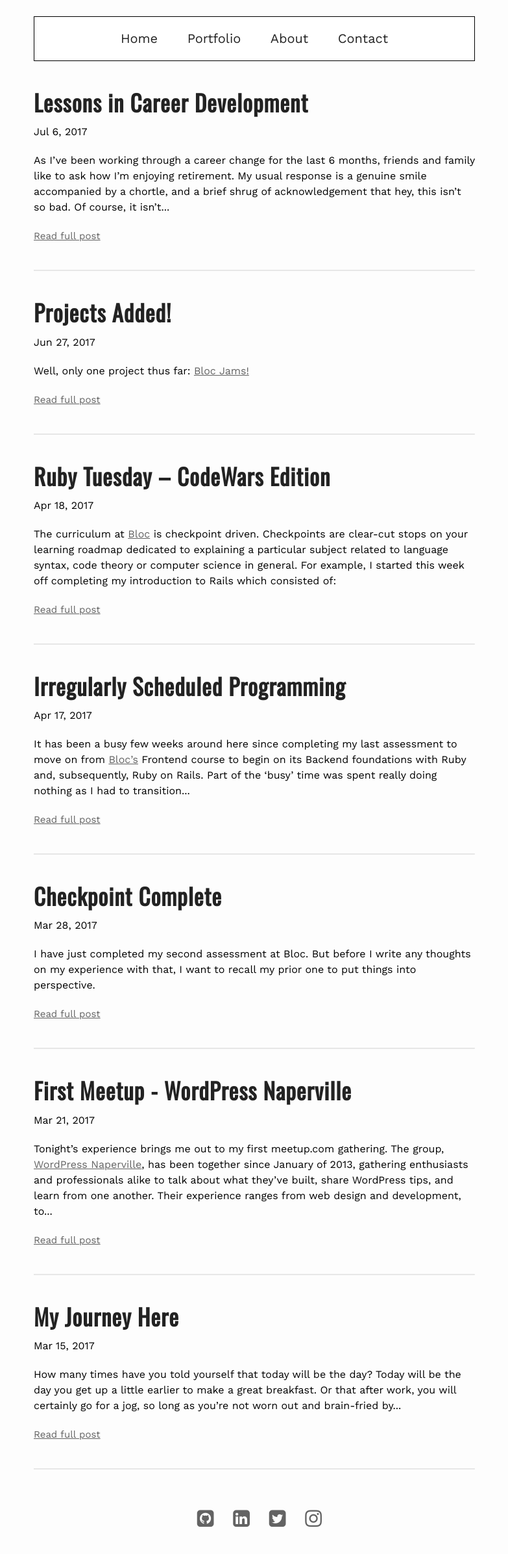
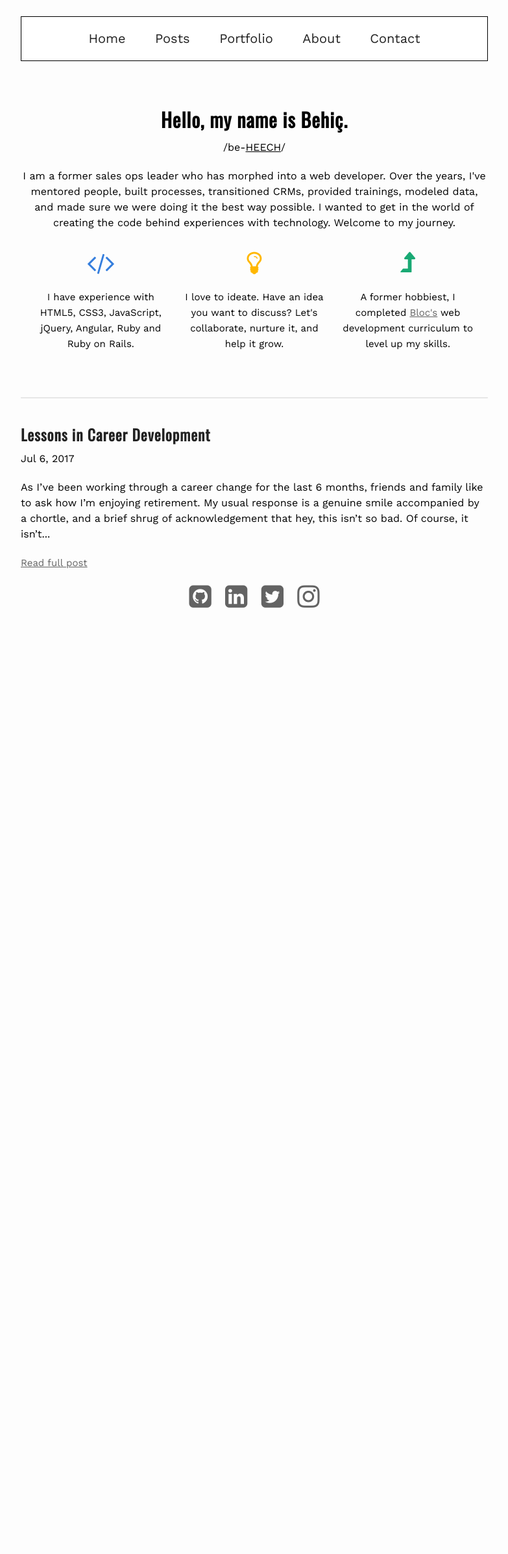
Before and after one commit to behica/behica.github.io, a Jekyll site: the page built from index.html, in a window 1280 px wide. Shown: the whole page at 65% size, without its empty margins (248-1031 px from the left). Built offline with Jekyll 4.4.1, drawn with Linux system fonts in a browser that asks for light colours; nearby versions of some CDN libraries; some web fonts are replaced; after the commit the page ends 978 px from its top, so only the background shows below that.

Commit message:
Home page redone, added posts link

```diff
--- a/_config.yml
+++ b/_config.yml
@@ -2,6 +2,9 @@
 baseurl: ""
 url: "http://www.behicakgun.com"
 collections:
+  posts:
+    output: true
+    permalink: /posts/:path/
   portfolio:
     output: true
     permalink: /portfolio/:path/
--- a/_includes/header.html
+++ b/_includes/header.html
@@ -1,6 +1,7 @@
 <nav class='nav bg-white'>
   <ul class='ba'>
     <li><a href="/">Home</a></li>
+    <li><a href="/posts">Posts</a></li>
     <li><a href="/portfolio">Portfolio</a></li>
     <li><a href="/about">About</a></li>
     <li><a href="/contact">Contact</a></li>
--- a/css/main.css
+++ b/css/main.css
@@ -24,8 +24,6 @@ body {
   font-size: 1em;
   line-height: 1.35;
   font-family: Helvetica, sans-serif;
-	/*margin-top: 40px;*/
-  /*margin-bottom: 40px;*/
   -webkit-font-smoothing: antialiased;
   text-rendering: optimizeLegibility;
 }
@@ -44,11 +42,10 @@ img {
 
 /* Icons */
 .fa {
-    padding: 20px;
-    font-size: 30px;
+  font-size: 40px;
   width: 50px;
-    text-align: center;
   text-decoration: none;
+  padding-bottom: 1rem;
 }
 
 /*
@@ -58,7 +55,7 @@ img {
 .container {
   padding-left: 20px;
   padding-right: 20px;
-  max-width: 720px;
+  max-width: 760px;
   margin-right: auto;
   margin-left: auto;
 	/*background-color: white;*/
@@ -84,17 +81,22 @@ h5,
 h6 {
   margin-top: 1.5rem;
   margin-bottom: .5rem;
-  font-size: 1rem;
 }
 h1 {
   font-family: 'Oswald', sans-serif;
   letter-spacing: 1px;
   margin-top: 0px;
-  font-size: 1.75rem;
+/*  font-size: 1.75rem;*/
 }
 h2 {
   font-family: 'Oswald', sans-serif;
-  font-size: 1.1rem;
+/*  font-size: 1.1rem;*/
+  letter-spacing: 1px;
+}
+
+h3 {
+  font-family: 'Oswald', sans-serif;
+/*  font-size: 1.1rem;*/
   letter-spacing: 1px;
 }
 a {
@@ -145,7 +147,7 @@ pre {
 /*
  * Navigation
  */
-h1 a {
+h1 a, h2 a, h3 a {
   text-decoration: none;
   position: relative;
   color: #222;
@@ -155,7 +157,9 @@ h1 a:hover {
 	text-decoration: none;
 }
 
-h1 a:before {
+h1 a:before,
+h2 a:before,
+h3 a:before {
   content: '';
   position: absolute;
   width: 100%;
@@ -170,7 +174,9 @@ h1 a:before {
   transition: all 0.3s ease-in-out 0s;
 }
 
-h1 a:hover:before {
+h1 a:hover:before,
+h2 a:hover:before,
+h3 a:hover:before {
   visibility: visible;
   -webkit-transform: scaleX(1);
   transform: scaleX(1);
--- a/index.html
+++ b/index.html
@@ -1,13 +1,32 @@
 ---
 layout: default
 ---
-
-{% for post in site.posts %}
-	<article>
-		<h1><a href="{{ post.url }}">{{ post.title }}</a></h1>
-		<p class="date">{{ post.date | date: "%b %-d, %Y" }}</p>
-		<p>{{ post.excerpt | truncatewords: 50 }}</p>
-		<p class="f7"><a href="{{ post.url }}">Read full post</p></a>
-	</article>
-	<hr>
-{% endfor %}
+{% assign post = site.posts.first %}
+<article>
+  <div class="tc">
+    <h2>Hello, my name is Behiç.</h2>
+    <p>/be-<span class="underline">HEECH</span>/</p>
+    <p>I am a former sales ops leader who has morphed into a web developer. Over the years, I've mentored people, built processes, transitioned CRMs, provided trainings, modeled data, and made sure we were doing it the best way possible. I wanted to get in the world of creating the code behind experiences with technology. Welcome to my journey.</p>
+  </div>
+  <div class="mw9 center">
+  <div class="cf ph1-ns">
+    <div class="fl w-100 w-third-ns pa2 tc">
+      <i class="blue fa fa-code"></i>
+      <p class="f7">I have experience with HTML5, CSS3, JavaScript, jQuery, Angular, Ruby and Ruby on Rails.</p>
+    </div>
+    <div class="fl w-100 w-third-ns pa2 tc">
+      <i class="gold fa fa-lightbulb-o" aria-hidden="true"></i>
+      <p class="f7">I love to ideate. Have an idea you want to discuss? Let's collaborate, nurture it, and help it grow.</p>
+    </div>
+    <div class="fl w-100 w-third-ns pa2 tc">
+      <i class="green fa fa-level-up" aria-hidden="true"></i>
+      <p class="f7">A former hobbiest, I completed <a href="http://bloc.io">Bloc's</a> web development curriculum to level up my skills.</p>
+    </div>
+  </div>
+</div>
+  <hr>
+  <h3><a href="{{ post.url }}">{{ post.title }}</a></h3>
+  <p class="date">{{ post.date | date: "%b %-d, %Y" }}</p>
+  <p>{{ post.excerpt | truncatewords: 50 }}</p>
+  <p class="f7"><a href="{{ post.url }}">Read full post</a></p>
+</article>
--- /dev/null
+++ b/posts.md
@@ -0,0 +1,11 @@
+---
+layout: default
+---
+
+{% for post in site.posts %}
+  <h1><a href="{{ post.url }}">{{ post.title }}</a></h1>
+  <p class="date">{{ post.date | date: "%b %-d, %Y" }}</p>
+  <p>{{ post.excerpt | truncatewords: 50 }}</p>
+  <p class="f7"><a href="{{ post.url }}">Read full post</a></p>
+  <hr>
+{% endfor %}
```
Lines whose indentation alone changed are shown as unchanged.
